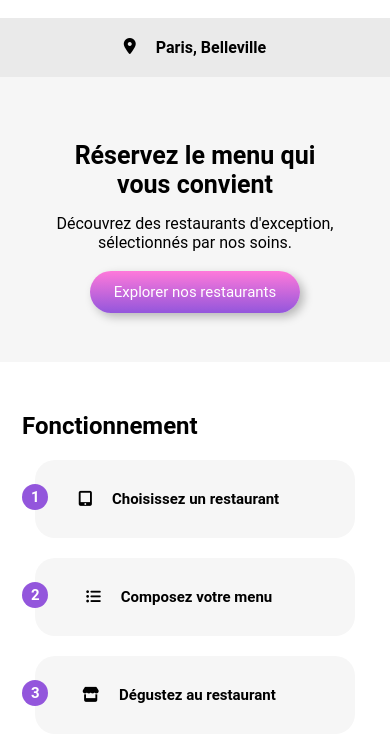
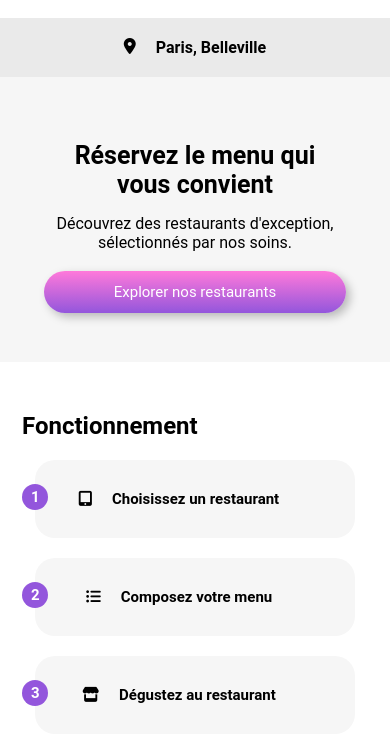
Before and after one commit to Shiiroz/Ohmyfood, a website: page index.html in a window 390 px wide. Shown: the part 53-804 px from the top of the page. Drawn offline with Linux system fonts and the light colour scheme; a web font is replaced by a local one.

Commit message:
tab et ordi,

```diff
--- a/sass/base/_base.scss
+++ b/sass/base/_base.scss
@@ -10,6 +10,10 @@ h1{
 a {
     text-decoration: none;
     color: black;
+    @media screen and (max-width:550px) {
+         width: 82%;
+    }
+
 }
 
 .container {
```
Also changed, not shown: css/main.css, 1 other file.
